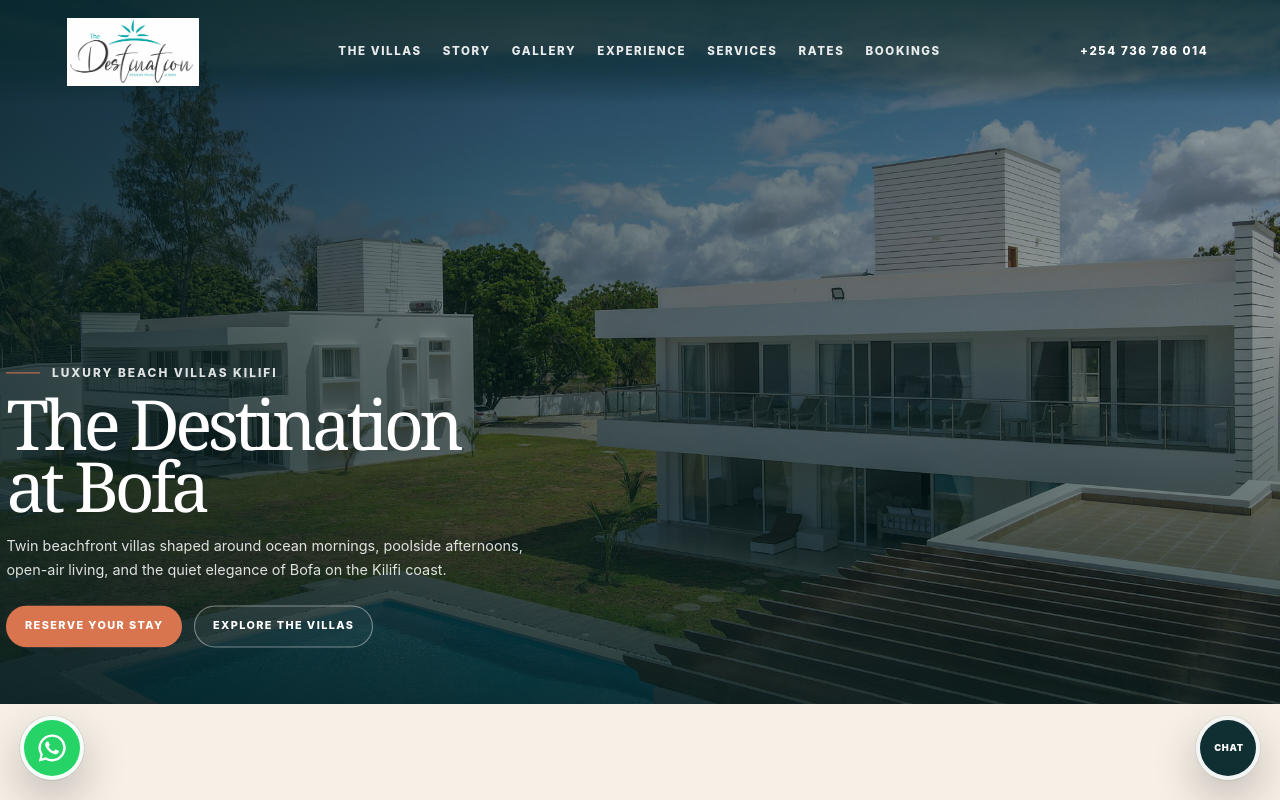
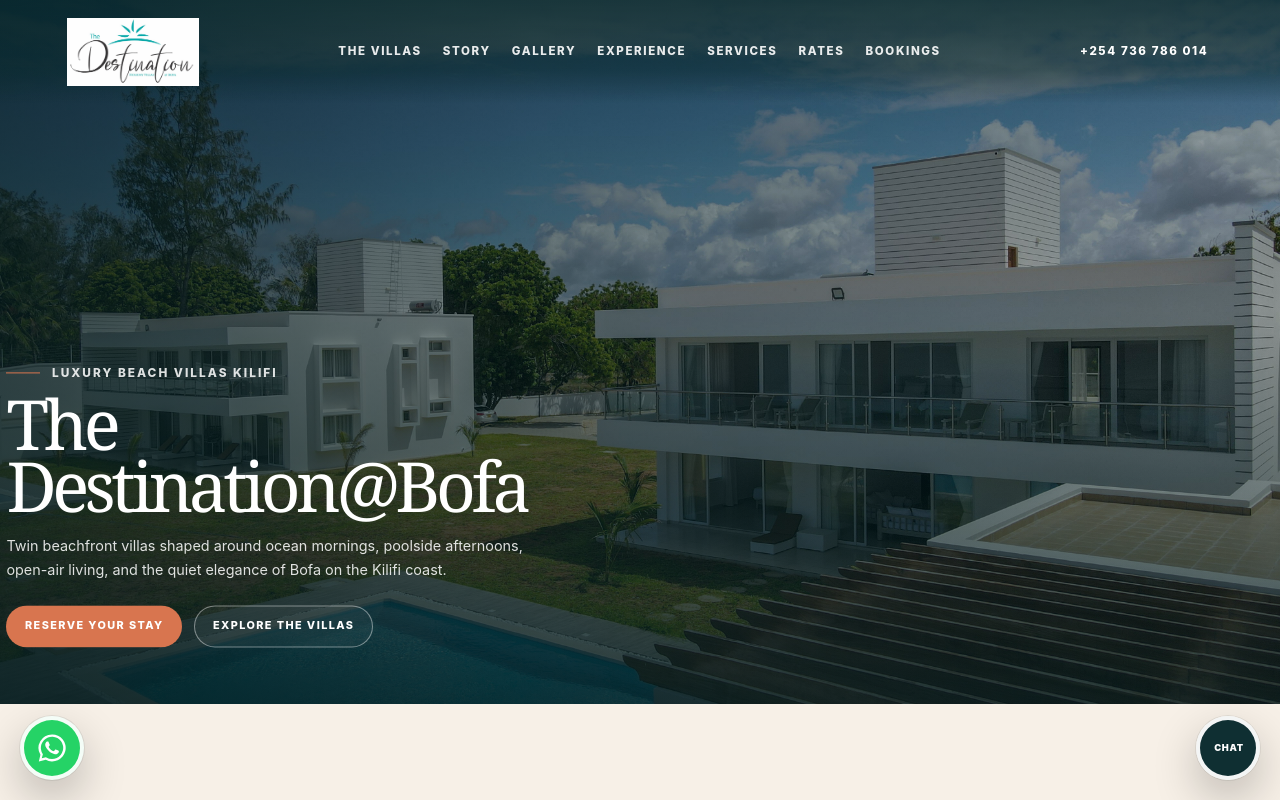
Before and after one commit to EugeneCodes254/destination-bofa, a Next.js app in the folder destination-bofa-next/: page / in a window 1280 px wide. Shown: the top 800 px of the page. Built offline with nearby package versions, Linux system fonts and the light colour scheme.

Commit message:
Correct Bofa brand name in hero

```diff
--- a/destination-bofa-next/app/page.tsx
+++ b/destination-bofa-next/app/page.tsx
@@ -175,9 +175,9 @@ export default function Home() {
             <p className="hero-eyebrow">Luxury Beach Villas Kilifi</p>
 
             <h1>
-              The Destination
+              The
               <br />
-              at Bofa
+              Destination@Bofa
             </h1>
 
             <p>
```
